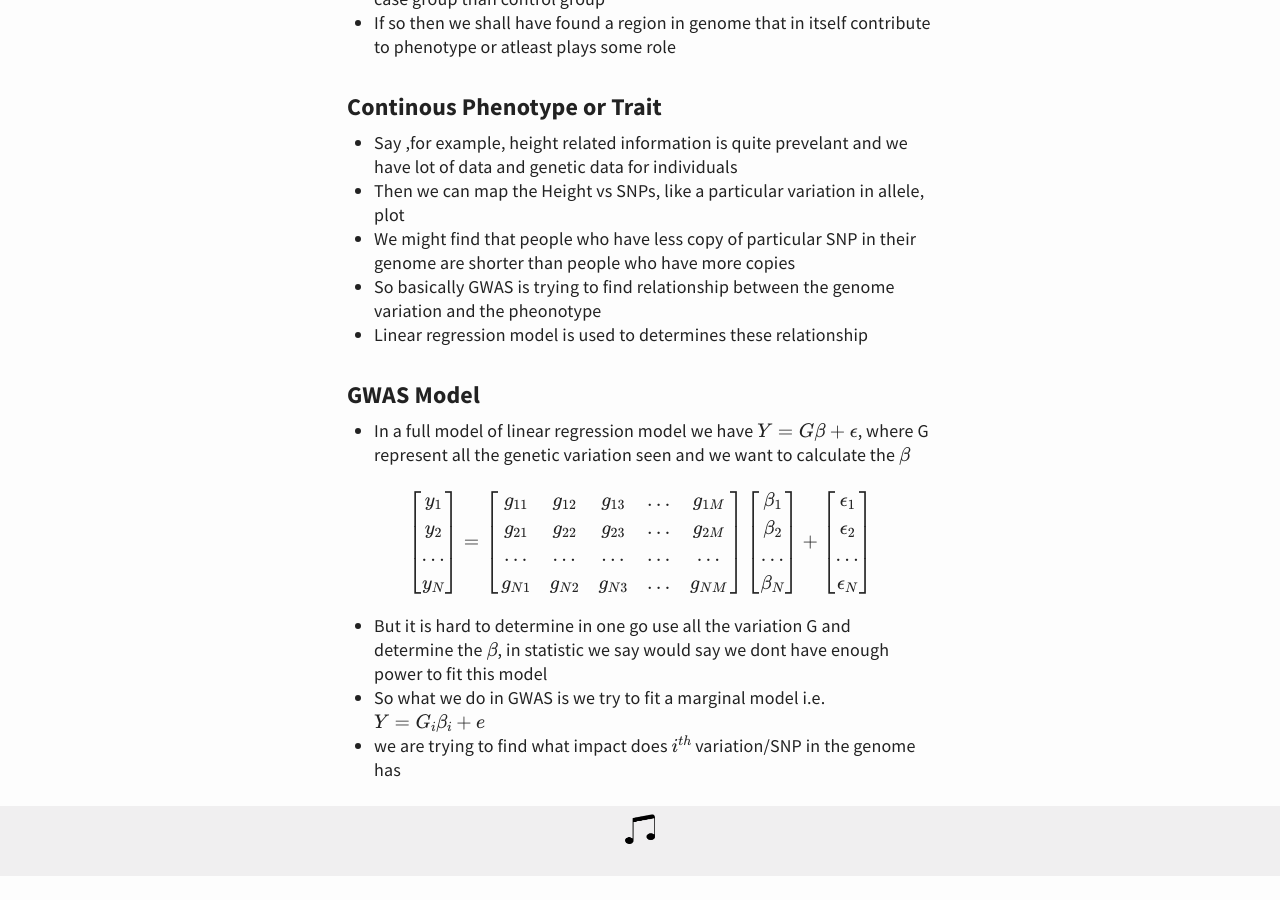
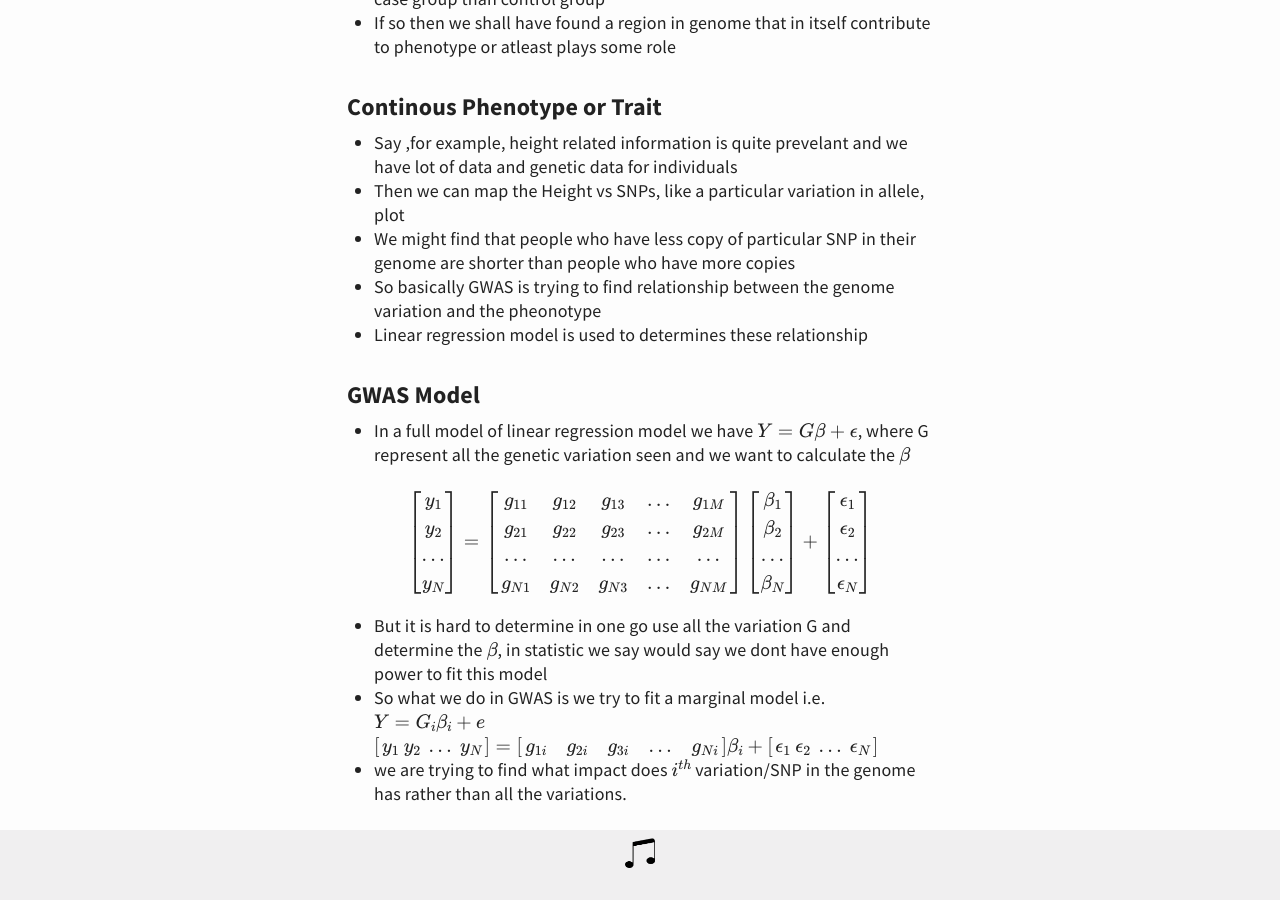
Before and after one commit to webhash/webhash.github.io, a Jekyll site: the page built from _posts/2020-11-27-basics-of-GWAS.md, in a window 1280 px wide and 900 px high, scrolled down 1212 px. Built offline with Jekyll 4.4.1, drawn with Linux system fonts in a browser that asks for light colours; formulas are drawn with MathJax 3; before the commit the page ends 2088 px from its top, so only the background shows below that.

Commit message:
Update 2020-11-27-basics-of-GWAS.md

```diff
--- a/_posts/2020-11-27-basics-of-GWAS.md
+++ b/_posts/2020-11-27-basics-of-GWAS.md
@@ -63,4 +63,6 @@ $$
 
 - But it is hard to determine in one go use all the variation G and determine the $$ \beta $$, in statistic we say would say we dont have enough power to fit this model
 - So what we do in GWAS is we try to fit a marginal model i.e. $$ Y = G_i\beta_i + e $$
-- we are trying to find what impact does $$i^{th} $$ variation/SNP in the genome has
+$$ \begin{bmatrix} y_{1} \ y_{2} \ \dots \ y_{N} \end{bmatrix} =
+\begin{bmatrix} g_{1i} & g_{2i} & g_{3i} & \dots & g_{Ni}  \end{bmatrix} \beta_i +\begin{bmatrix} \epsilon_1 \ \epsilon_2 \ \dots \ \epsilon_N \end{bmatrix} $$
+- we are trying to find what impact does $$i^{th} $$ variation/SNP in the genome has rather than all the variations.
```
